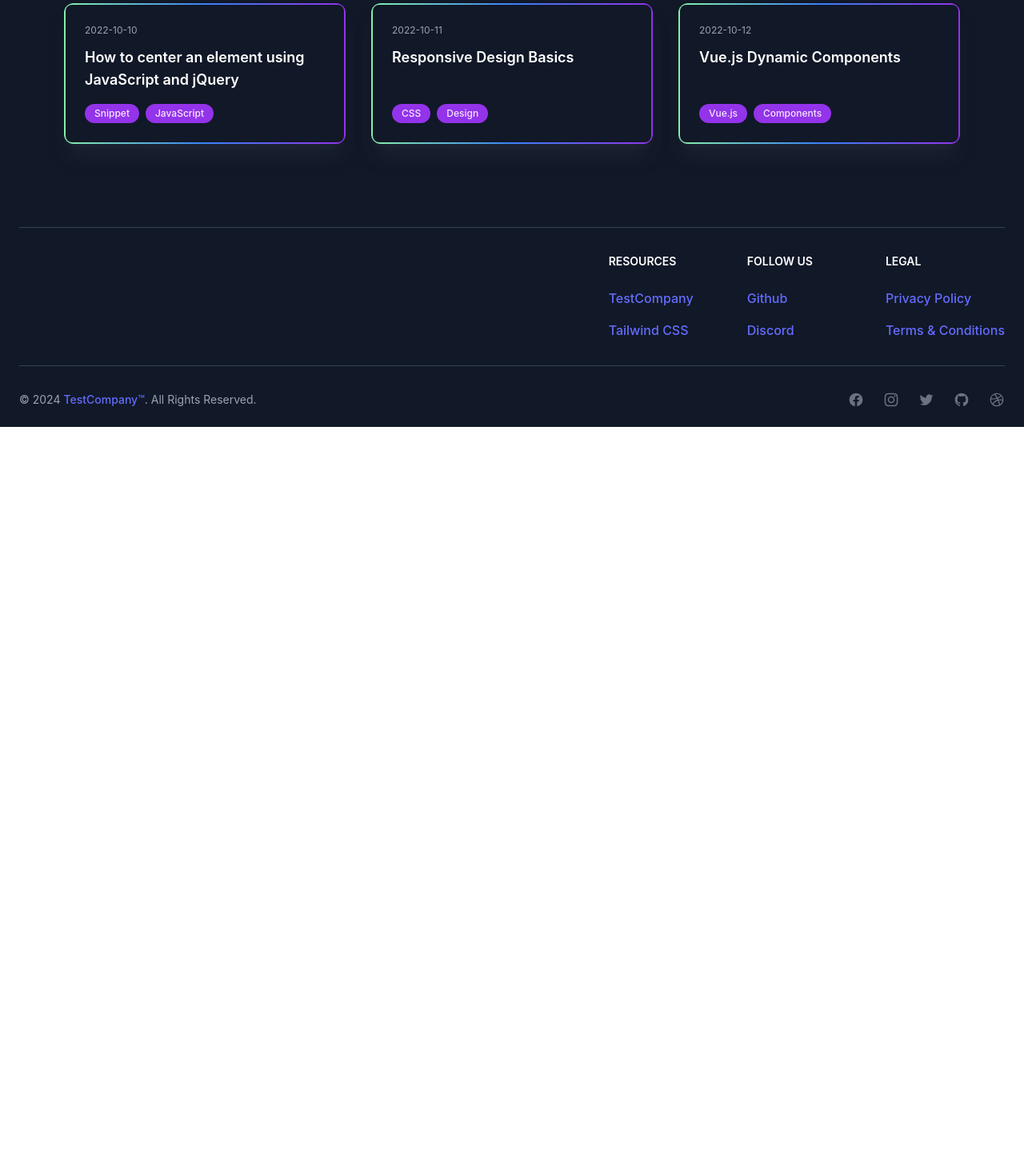
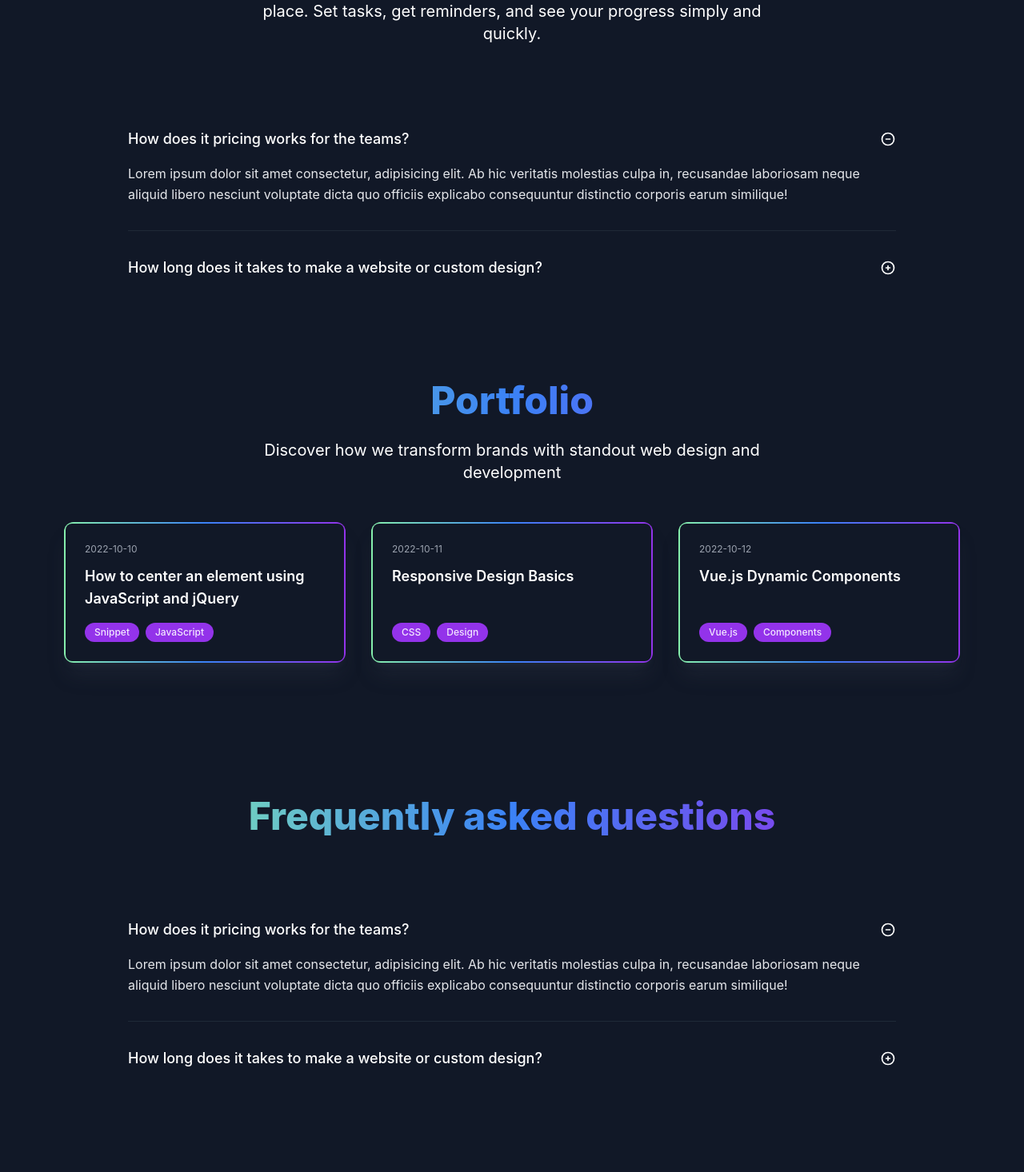
Before and after one commit to friendlycoconut/design-custody, a Vue app: page / in a window 1280 px wide. Shown: the part 1084-2550 px from the top of the page at 80% size. Before the commit the page ends 1618 px from the top, so only its background shows below. Built offline with nearby package versions, Linux system fonts and the light colour scheme.

Commit message:
feat: tst

```diff
--- a/src/components/layout/FAQ.vue
+++ b/src/components/layout/FAQ.vue
@@ -1 +1,129 @@
-<template></template>
+<template>
+  <section>
+    <div
+      class="container mx-auto py-20 px-6 md:px-12 lg:px-40 bg-white dark:bg-gray-900"
+    >
+      <header class="text-center mb-12 py-14">
+        <h2
+          class="bg-gradient-to-r from-green-300 via-blue-500 to-purple-600 bg-clip-text text-3xl font-extrabold text-transparent sm:text-4xl lg:text-5xl"
+        >
+          <span class="block"> Frequently asked questions </span>
+        </h2>
+      </header>
+
+      <div class="flow-root">
+        <div class="-my-8 divide-y divide-gray-100 dark:divide-gray-800">
+          <details
+            class="group py-8 [&_summary::-webkit-details-marker]:hidden"
+            open
+          >
+            <summary
+              class="flex cursor-pointer items-center justify-between text-gray-900 dark:text-white"
+            >
+              <h2 class="text-lg font-medium">
+                How does it pricing works for the teams?
+              </h2>
+
+              <span class="relative size-5 shrink-0">
+                <svg
+                  xmlns="http://www.w3.org/2000/svg"
+                  class="absolute inset-0 size-5 opacity-100 group-open:opacity-0"
+                  fill="none"
+                  viewBox="0 0 24 24"
+                  stroke="currentColor"
+                  stroke-width="2"
+                >
+                  <path
+                    stroke-linecap="round"
+                    stroke-linejoin="round"
+                    d="M12 9v3m0 0v3m0-3h3m-3 0H9m12 0a9 9 0 11-18 0 9 9 0 0118 0z"
+                  />
+                </svg>
+
+                <svg
+                  xmlns="http://www.w3.org/2000/svg"
+                  class="absolute inset-0 size-5 opacity-0 group-open:opacity-100"
+                  fill="none"
+                  viewBox="0 0 24 24"
+                  stroke="currentColor"
+                  stroke-width="2"
+                >
+                  <path
+                    stroke-linecap="round"
+                    stroke-linejoin="round"
+                    d="M15 12H9m12 0a9 9 0 11-18 0 9 9 0 0118 0z"
+                  />
+                </svg>
+              </span>
+            </summary>
+
+            <p class="mt-4 leading-relaxed text-gray-700 dark:text-gray-200">
+              Lorem ipsum dolor sit amet consectetur, adipisicing elit. Ab hic
+              veritatis molestias culpa in, recusandae laboriosam neque aliquid
+              libero nesciunt voluptate dicta quo officiis explicabo
+              consequuntur distinctio corporis earum similique!
+            </p>
+          </details>
+
+          <details
+            class="group py-8 [&_summary::-webkit-details-marker]:hidden"
+          >
+            <summary
+              class="flex cursor-pointer items-center justify-between gap-1.5 text-gray-900 dark:text-white"
+            >
+              <h2 class="text-lg font-medium">
+                How long does it takes to make a website or custom design?
+              </h2>
+
+              <span class="relative size-5 shrink-0">
+                <svg
+                  xmlns="http://www.w3.org/2000/svg"
+                  class="absolute inset-0 size-5 opacity-100 group-open:opacity-0"
+                  fill="none"
+                  viewBox="0 0 24 24"
+                  stroke="currentColor"
+                  stroke-width="2"
+                >
+                  <path
+                    stroke-linecap="round"
+                    stroke-linejoin="round"
+                    d="M12 9v3m0 0v3m0-3h3m-3 0H9m12 0a9 9 0 11-18 0 9 9 0 0118 0z"
+                  />
+                </svg>
+
+                <svg
+                  xmlns="http://www.w3.org/2000/svg"
+                  class="absolute inset-0 size-5 opacity-0 group-open:opacity-100"
+                  fill="none"
+                  viewBox="0 0 24 24"
+                  stroke="currentColor"
+                  stroke-width="2"
+                >
+                  <path
+                    stroke-linecap="round"
+                    stroke-linejoin="round"
+                    d="M15 12H9m12 0a9 9 0 11-18 0 9 9 0 0118 0z"
+                  />
+                </svg>
+              </span>
+            </summary>
+
+            <p class="mt-4 leading-relaxed text-gray-700 dark:text-gray-200">
+              Lorem ipsum dolor sit amet consectetur, adipisicing elit. Ab hic
+              veritatis molestias culpa in, recusandae laboriosam neque aliquid
+              libero nesciunt voluptate dicta quo officiis explicabo
+              consequuntur distinctio corporis earum similique!
+            </p>
+          </details>
+        </div>
+      </div>
+    </div>
+  </section>
+</template>
+
+<style scoped>
+.container {
+  max-width: 5000px;
+  padding-top: 4rem;
+}
+</style>
--- a/src/components/layout/Services.vue
+++ b/src/components/layout/Services.vue
@@ -1,170 +1,137 @@
 <template>
-  <div class="container mx-auto font-sans text-white bg-black">
-    <!-- Header -->
-    <header class="flex justify-between items-center py-6 px-10">
-      <nav class="flex space-x-8">
-        <a href="#about" class="hover:text-gray-400">About us</a>
-        <a href="#pricing" class="hover:text-gray-400">Pricing</a>
-        <a href="#capabilities" class="hover:text-gray-400">Capabilities</a>
-        <a href="#case-studies" class="hover:text-gray-400">Case studies</a>
-      </nav>
-      <button
-        class="bg-white text-black px-6 py-2 rounded-md hover:bg-gray-200"
+  <section>
+    <div
+      class="container mx-auto py-20 px-6 md:px-12 lg:px-40 bg-white dark:bg-gray-900"
     >
-        Get in touch
-      </button>
+      <header class="text-center mb-12 py-14">
+        <h2
+          class="bg-gradient-to-r from-green-300 via-blue-500 to-purple-600 bg-clip-text text-3xl font-extrabold text-transparent sm:text-4xl lg:text-5xl"
+        >
+          <span class="block"> Everything You need </span>
+        </h2>
+
+        <p
+          class="mx-auto mt-6 max-w-2xl text-base sm:text-lg lg:text-xl text-gray-700 dark:text-white"
+        >
+          Enjoy customizable lists, team work tools, and smart tracking all in
+          one place. Set tasks, get reminders, and see your progress simply and
+          quickly.
+        </p>
       </header>
 
-    <!-- Hero Section -->
-    <section class="text-center py-20">
-      <h1 class="text-5xl font-bold leading-snug">
-        We create <span class="text-gray-300">unique</span> websites that help
-        <span class="text-gray-300">brands stand out</span>
-      </h1>
-      <p class="text-lg text-gray-400 mt-6">
-        Full-cycle development from concept to execution. Support and promotion
-        included.
+      <div class="flow-root">
+        <div class="-my-8 divide-y divide-gray-100 dark:divide-gray-800">
+          <details
+            class="group py-8 [&_summary::-webkit-details-marker]:hidden"
+            open
+          >
+            <summary
+              class="flex cursor-pointer items-center justify-between text-gray-900 dark:text-white"
+            >
+              <h2 class="text-lg font-medium">
+                How does it pricing works for the teams?
+              </h2>
+
+              <span class="relative size-5 shrink-0">
+                <svg
+                  xmlns="http://www.w3.org/2000/svg"
+                  class="absolute inset-0 size-5 opacity-100 group-open:opacity-0"
+                  fill="none"
+                  viewBox="0 0 24 24"
+                  stroke="currentColor"
+                  stroke-width="2"
+                >
+                  <path
+                    stroke-linecap="round"
+                    stroke-linejoin="round"
+                    d="M12 9v3m0 0v3m0-3h3m-3 0H9m12 0a9 9 0 11-18 0 9 9 0 0118 0z"
+                  />
+                </svg>
+
+                <svg
+                  xmlns="http://www.w3.org/2000/svg"
+                  class="absolute inset-0 size-5 opacity-0 group-open:opacity-100"
+                  fill="none"
+                  viewBox="0 0 24 24"
+                  stroke="currentColor"
+                  stroke-width="2"
+                >
+                  <path
+                    stroke-linecap="round"
+                    stroke-linejoin="round"
+                    d="M15 12H9m12 0a9 9 0 11-18 0 9 9 0 0118 0z"
+                  />
+                </svg>
+              </span>
+            </summary>
+
+            <p class="mt-4 leading-relaxed text-gray-700 dark:text-gray-200">
+              Lorem ipsum dolor sit amet consectetur, adipisicing elit. Ab hic
+              veritatis molestias culpa in, recusandae laboriosam neque aliquid
+              libero nesciunt voluptate dicta quo officiis explicabo
+              consequuntur distinctio corporis earum similique!
             </p>
-      <button
-        class="mt-8 bg-white text-black px-6 py-3 rounded-md hover:bg-gray-200"
+          </details>
+
+          <details
+            class="group py-8 [&_summary::-webkit-details-marker]:hidden"
           >
-        Get a Consultation
-      </button>
-    </section>
+            <summary
+              class="flex cursor-pointer items-center justify-between gap-1.5 text-gray-900 dark:text-white"
+            >
+              <h2 class="text-lg font-medium">
+                How long does it takes to make a website or custom design?
+              </h2>
 
-    <!-- Features Section -->
-    <section class="py-20">
-      <h2 class="text-3xl text-center font-bold">Everything you need</h2>
-      <p class="text-center text-gray-400 mt-4">
-        Enjoy customizable tools, teamwork, and tracking features in one place.
+              <span class="relative size-5 shrink-0">
+                <svg
+                  xmlns="http://www.w3.org/2000/svg"
+                  class="absolute inset-0 size-5 opacity-100 group-open:opacity-0"
+                  fill="none"
+                  viewBox="0 0 24 24"
+                  stroke="currentColor"
+                  stroke-width="2"
+                >
+                  <path
+                    stroke-linecap="round"
+                    stroke-linejoin="round"
+                    d="M12 9v3m0 0v3m0-3h3m-3 0H9m12 0a9 9 0 11-18 0 9 9 0 0118 0z"
+                  />
+                </svg>
+
+                <svg
+                  xmlns="http://www.w3.org/2000/svg"
+                  class="absolute inset-0 size-5 opacity-0 group-open:opacity-100"
+                  fill="none"
+                  viewBox="0 0 24 24"
+                  stroke="currentColor"
+                  stroke-width="2"
+                >
+                  <path
+                    stroke-linecap="round"
+                    stroke-linejoin="round"
+                    d="M15 12H9m12 0a9 9 0 11-18 0 9 9 0 0118 0z"
+                  />
+                </svg>
+              </span>
+            </summary>
+
+            <p class="mt-4 leading-relaxed text-gray-700 dark:text-gray-200">
+              Lorem ipsum dolor sit amet consectetur, adipisicing elit. Ab hic
+              veritatis molestias culpa in, recusandae laboriosam neque aliquid
+              libero nesciunt voluptate dicta quo officiis explicabo
+              consequuntur distinctio corporis earum similique!
             </p>
-      <div class="grid grid-cols-3 gap-8 mt-10 px-10">
-        <div
-          v-for="(feature, index) in features"
-          :key="index"
-          class="p-6 bg-gray-900 rounded-md text-center"
-        >
-          <div class="text-3xl mb-4">🌟</div>
-          <h3 class="font-bold mb-2">{{ feature.title }}</h3>
-          <p class="text-gray-400">{{ feature.description }}</p>
+          </details>
+        </div>
       </div>
     </div>
   </section>
-
-    <!-- Portfolio Section -->
-    <section class="py-20">
-      <h2 class="text-3xl text-center font-bold">Portfolio</h2>
-      <p class="text-center text-gray-400 mt-4">
-        Discover how we transform brands with standout web design and
-        development.
-      </p>
-      <div class="grid grid-cols-3 gap-8 mt-10 px-10">
-        <div
-          v-for="index in 6"
-          :key="index"
-          class="h-40 bg-gray-800 rounded-md"
-        ></div>
-      </div>
-    </section>
-
-    <!-- Customer Feedback -->
-    <section class="py-20">
-      <h2 class="text-3xl text-center font-bold">Customer Feedback</h2>
-      <p class="text-center text-gray-400 mt-4">
-        See how we transform brands with standout web design and development.
-      </p>
-      <div class="grid grid-cols-3 gap-8 mt-10 px-10">
-        <div v-for="index in 3" :key="index" class="p-6 bg-gray-900 rounded-md">
-          <p class="text-gray-400 italic">"Great service and support!"</p>
-        </div>
-      </div>
-    </section>
-
-    <!-- FAQ -->
-    <section class="py-20">
-      <h2 class="text-3xl text-center font-bold">Frequently Asked Questions</h2>
-      <div class="mt-10 px-10 space-y-4">
-        <details
-          v-for="(faq, index) in faqs"
-          :key="index"
-          class="border-b border-gray-700 pb-4"
-        >
-          <summary class="flex justify-between cursor-pointer text-lg">
-            {{ faq.question }}
-            <span>+</span>
-          </summary>
-          <p class="text-gray-400 mt-2">{{ faq.answer }}</p>
-        </details>
-      </div>
-    </section>
-
-    <!-- Footer -->
-    <footer class="py-20 text-center">
-      <h2 class="text-3xl font-bold">Get a Consultation</h2>
-      <p class="text-gray-400 mt-4">
-        Celebrate the joy of accomplishment with an app designed to monitor
-        progress.
-      </p>
-      <div class="mt-8 flex justify-center">
-        <input
-          type="email"
-          placeholder="name@email.com"
-          class="px-4 py-3 rounded-l-md text-black"
-        />
-        <button
-          class="bg-white text-black px-6 py-3 rounded-r-md hover:bg-gray-200"
-        >
-          Get now
-        </button>
-      </div>
-      <p class="text-gray-600 mt-10">
-        &copy; 2024 YourCompany, Inc. All rights reserved.
-      </p>
-    </footer>
-  </div>
 </template>
-
-<script lang="ts">
-import { defineComponent } from "vue";
-
-interface Feature {
-  title: string;
-  description: string;
-}
-
-interface FAQ {
-  question: string;
-  answer: string;
-}
-
-export default defineComponent({
-  data() {
-    return {
-      features: <Feature[]>[
-        { title: "UX/UI", description: "Intuitive, user-centered designs." },
-        { title: "Development", description: "Efficient, scalable solutions." },
-        {
-          title: "CRM Integration",
-          description: "Seamless workflows for customer management.",
-        },
-      ],
-      faqs: <FAQ[]>[
-        {
-          question: "How does pricing work for teams?",
-          answer: "Pricing is based on team size and features.",
-        },
-        {
-          question: "What support is available?",
-          answer: "24/7 support for all plans.",
-        },
-      ],
-    };
-  },
-});
-</script>
 
 <style scoped>
 .container {
-  font-family: "Inter", sans-serif;
+  max-width: 5000px;
+  padding-top: 4rem;
 }
 </style>
--- a/src/pages/Homepage.vue
+++ b/src/pages/Homepage.vue
@@ -4,15 +4,17 @@ import HomeHeader from "../components/layout/HomeHeader.vue";
 import HomeNavbar from "../components/layout/HomeNavbar.vue";
 import PortfolioCards from "../components/layout/PortfolioCards.vue";
 import FAQ from "../components/layout/FAQ.vue";
+import Services from "../components/layout/Services.vue";
 </script>
 
 <template>
   <div class="dark">
     <HomeNavbar />
     <HomeHeader />
+    <Services />
     <PortfolioCards />
+    <FAQ />
     <HomeFooter />
-    <FAQ />
   </div>
 </template>
 
--- a/src/style.css
+++ b/src/style.css
@@ -35,7 +35,7 @@ html{
 body {
   margin: 0;
 
-  place-items: center;
+
   min-width: 320px;
   min-height: 100vh;
 }
```
Lines whose indentation alone changed are shown as unchanged.
